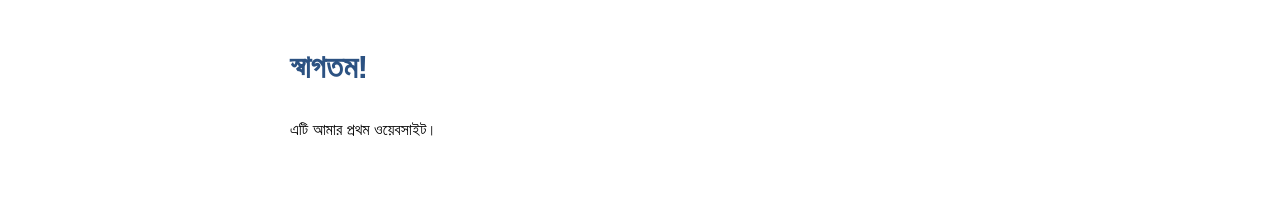
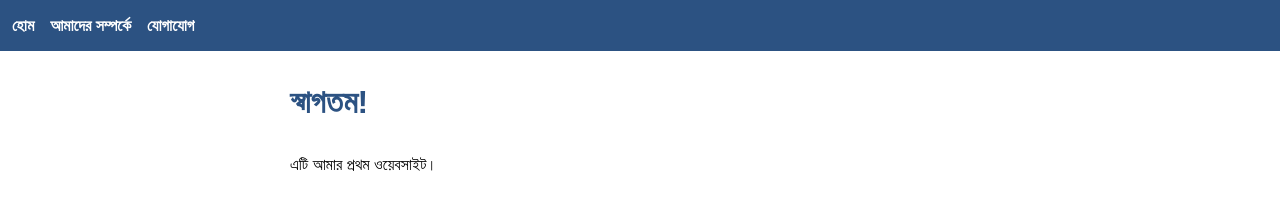
Before and after one commit to kitchenlyguide11/kitchenlyguide11.github.io, a plain HTML site: page index.html in a window 1280 px wide. Drawn offline with Linux system fonts and the light colour scheme.

Commit message:
Update index.html

```diff
--- a/index.html
+++ b/index.html
@@ -5,12 +5,23 @@
   <meta name="viewport" content="width=device-width, initial-scale=1">
   <title>Kitchenly Guide</title>
   <style>
-    body { font-family: sans-serif; max-width: 700px; margin: 40px auto; padding: 0 16px; line-height: 1.7; }
+    body { font-family: sans-serif; margin: 0; line-height: 1.7; }
+    nav { background: #2c5282; padding: 12px; display: flex; gap: 16px; flex-wrap: wrap; }
+    nav a { color: #fff; text-decoration: none; font-weight: bold; }
+    nav a:hover { text-decoration: underline; }
+    main { max-width: 700px; margin: 24px auto; padding: 0 16px; }
     h1 { color: #2c5282; }
   </style>
 </head>
 <body>
-  <h1>স্বাগতম!</h1>
-  <p>এটি আমার প্রথম ওয়েবসাইট।</p>
+  <nav>
+    <a href="index.html">হোম</a>
+    <a href="about.html">আমাদের সম্পর্কে</a>
+    <a href="contact.html">যোগাযোগ</a>
+  </nav>
+  <main>
+    <h1>স্বাগতম!</h1>
+    <p>এটি আমার প্রথম ওয়েবসাইট।</p>
+  </main>
 </body>
 </html>
```
